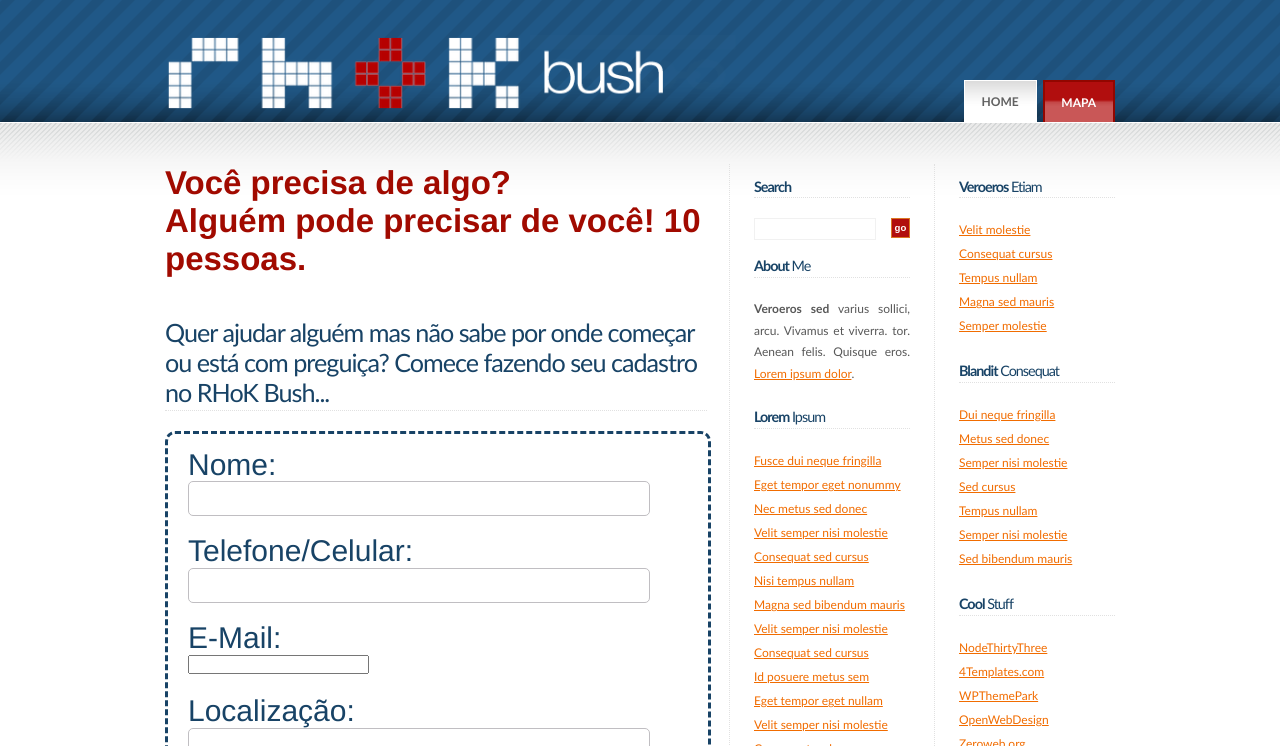
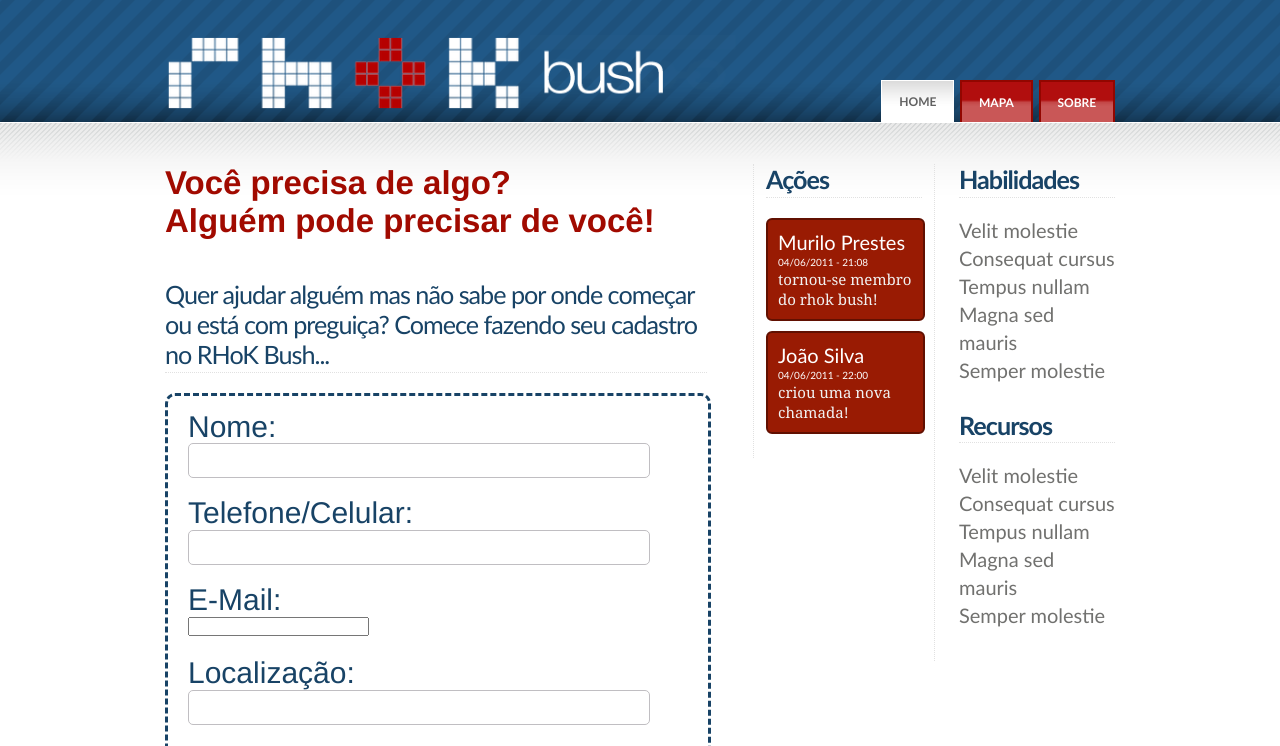
Before and after one commit to bgola/rhok-bush-appengine, a Python web app: template app/templates/index.html in a window 1280 px wide. Shown: the top 746 px of the page. Run offline with Jinja, Linux system fonts and the light colour scheme; the template is opened without the code that fills it: most values are stand-ins (such as "Sample title", 1, 10 or a date in 2020); form fields are guessed from the names that the template uses; some libraries are stand-ins or nearby versions.

Commit message:
merge layout novo

```diff
--- a/app/static/js/scripts.js
+++ b/app/static/js/scripts.js
@@ -1,18 +1,70 @@
 var d = document;
 
-function validate_form_register() {
-	var txtNome = d.getElementById('txtNome').value;
-	var txtEmail = d.getElementById('txtEmail').value;
-	var txtDDD = d.getElementById('txtDDD').value;
-	var txtTelefone = d.getElementById('txtTelefone').value;
+var geocoder;
+var map;
+var marker;
 
-	if (txtNome == "" || txtEmail == "" || txtDDD == "" || txtTelefone == "") {
-		d.getElementById('warning').style.visibility = "visible";
-		d.getElementById('warning').innerHTML = "Favor preencher todos os campos!";
+function initialize(){
+//MAP
+  var latlng = new google.maps.LatLng(41.659,-4.714);
+  var options = {
+    zoom: 16,
+    center: latlng,
+    mapTypeId: google.maps.MapTypeId.SATELLITE
+  };
 
-	}
-	else {
-		d.getElementById('formCadastro').submit();
-		d.getElementById('warning').style.visibility = "hidden";
-	}
+  map = new google.maps.Map(document.getElementById("mymap"), options);
+
+  //GEOCODER
+  geocoder = new google.maps.Geocoder();
+
+  marker = new google.maps.Marker({
+    map: map,
+    draggable: true
+  });
+
 }
+
+$(document).ready(function() {
+
+  initialize();
+
+  $(function() {
+    $("#endereco").autocomplete({
+      //This bit uses the geocoder to fetch address values
+      source: function(request, response) {
+        geocoder.geocode( {'address': request.term }, function(results, status) {
+          response($.map(results, function(item) {
+            return {
+              label:  item.formatted_address,
+              value: item.formatted_address,
+              latitude: item.geometry.location.lat(),
+              longitude: item.geometry.location.lng()
+            }
+          }));
+        })
+      },
+      //This bit is executed upon selection of an address
+      select: function(event, ui) {
+        $("#location").val(ui.item.latitude + ',' + ui.item.longitude);
+        var location = new google.maps.LatLng(ui.item.latitude, ui.item.longitude);
+        marker.setPosition(location);
+        map.setCenter(location);
+      }
+    });
+  });
+
+  //Add listener to marker for reverse geocoding
+  google.maps.event.addListener(marker, 'drag', function() {
+    geocoder.geocode({'latLng': marker.getPosition()}, function(results, status) {
+      if (status == google.maps.GeocoderStatus.OK) {
+        if (results[0]) {
+          $('#endereco').val(results[0].formatted_address);
+          $('#latitude').val(marker.getPosition().lat());
+          $('#longitude').val(marker.getPosition().lng());
+        }
+      }
+    });
+  });
+
+});
--- a/app/static/style_blue.css
+++ b/app/static/style_blue.css
@@ -58,20 +58,21 @@ margin-bottom: 1.5em;
 margin-top: 0.5em;
 }
 
-a
-{
-text-decoration: underline;
-color: #F16C00;
+a {
+	text-decoration:none;
 }
 
 a:hover
 {
-text-decoration: none;
+	text-decoration:none;
+
 }
-
+a:visited {
+	text-decoration:none;
+}
 ul.links
 {
-list-style: none;
+list-style:none;
 }
 
 ul.links li
@@ -316,7 +317,7 @@ input.text {
 #columnB_3columns {
 	width: 13.0em;
 	float: left;
-	padding: 0em 2em 0.5em 2em;
+	padding: 0em 1em 0em 1em;
 	border-left: dotted 1px #E1E1E1;
 }
 
@@ -326,7 +327,14 @@ input.text {
 	padding: 0em 0em 0.5em 2em;
 	border-left: dotted 1px #E1E1E1;
 }
-
+#columnC_3columns a {
+	color:#71716F;
+	font-size:20px;
+}
+#columnC_3columns a:hover {
+	color:#611001;
+	font-size:20px;
+}
 #primaryContent_2columns {
 	position: relative;
 	margin-right: 17em;
@@ -397,9 +405,9 @@ input.text {
 	width: 200px;
 }
 
-#map_canvas {
-	width: 450px;
-	height: 450px;
+#mymap {
+	width: 500px;
+	height: 500px;
 	margin-bottom: 15px;
 }
 #warning {
@@ -414,6 +422,26 @@ input.text {
 	text-align:center;
 	visibility:hidden;
 }
+#acoes li{
+	margin-top:10px;
+	list-style-type: none;
+	width:135px;
+	background-color:#991B03;
+	color:#FFF;
+	padding:10px;
+	-webkit-border-radius: 6px;
+	-moz-border-radius: 6px;
+	border-radius: 6px;
+	border:solid 2px #611001;
+}
+
+#acoes li a {
+	color:#F1F1F1;
+}
+#map_canvas {
+	width:770px;
+	height:500px;
+}
 .vermelho_grande {
 	font-family:Helvetica, Arial;
 	color:#A10A00;
@@ -424,3 +452,23 @@ input.text {
 	color:#184366;
 	font-family:Helvetica, Arial;
 }
+.label_acao {
+	font-size:20px;
+}
+.label_data_acao {
+	font-size:10px;
+	color:#FFF;
+}
+.label_descricao_acao {
+	font-family:Georgia;
+	font-size:15px;
+	//font-style:italic;
+	color:#F1F1F1;
+}
+.ui-autocomplete {
+    background-color: white;
+    width: 300px;
+    border: 1px solid #cfcfcf;
+    list-style-type: none;
+    padding-left: 0px;
+}
--- a/app/templates/index.html
+++ b/app/templates/index.html
@@ -2,52 +2,18 @@
 <html>
 	<head>
 		<meta http-equiv="content-type" content="text/html; charset=iso-8859-1" />
-		<title>rhok-bush: rede de voluntários online</title>
+		<title>Desconhecido</title>
 		<meta name="keywords" content="" />
 		<meta name="description" content="" />
-		<link rel="shortcut icon" href="favicon.ico" type="/static/image/vnd.microsoft.icon" />
+		<link rel="shortcut icon" href="favicon.ico" type="image/vnd.microsoft.icon" />
 		<link rel="stylesheet" type="text/css" title="Red" href="/static/style_blue.css" />
-		<script src="/js/form.js" type="text/javascript" charset="utf-8"></script>
-		<script src="/js/scripts.js" type="text/javascript" charset="utf-8"></script>
 		<script type="text/javascript" src="http://maps.google.com/maps/api/js?sensor=false"></script>
-		<script type="text/javascript">
-var map, actualMark;
-function initialize() {
-  var myLatlng = new google.maps.LatLng(-23.627619, -46.727772);
-  var myOptions = {
-    zoom: 13,
-    center: myLatlng,
-    mapTypeId: google.maps.MapTypeId.ROADMAP
-  }
-  map = new google.maps.Map(document.getElementById("map_canvas"), myOptions);
+		<script type="text/javascript" src="http://ajax.googleapis.com/ajax/libs/jquery/1.6.1/jquery.min.js"></script>
+		<script src="/static/js/jquery-ui-1.8.13.custom/js/jquery-ui-1.8.13.custom.min.js" type="text/javascript" charset="utf-8"></script>
+		<script src="/static/js/scripts.js" type="text/javascript" charset="utf-8"></script>
 
-  google.maps.event.addListener(map, 'click', function(event) {
-    placeMarker(event.latLng);
-  });
-}
-
-function placeMarker(location) {
-  if (actualMark) {
-    actualMark.setMap(null);
-  }
-
-  var clickedLocation = new google.maps.LatLng(location);
-  var marker = new google.maps.Marker({
-      position: location,
-      map: map
-  });
-
-  map.setCenter(location);
-
-  actualMark = marker;
-
-  where = document.getElementById("location");
-  position = actualMark.getPosition();
-  where.value = position.lat() + "," + position.lng();
-}
-		</script>
 	</head>
-	<body onload="initialize()">
+	<body>
 		<div id="header">
 
 			<div id="header_inner" class="fixed">
@@ -58,8 +24,9 @@ function placeMarker(location) {
 
 				<div id="menu">
 					<ul id="tabs">
-						<li><a href="#" class="active">HOME</a></li>
-						<li><a href="#">MAPA</a></li>
+						<li><a href="index.html" class="active">HOME</a></li>
+						<li><a href="mapa.html">MAPA</a></li>
+						<li><a href="#">SOBRE</a></li>
 					</ul>
 				</div>
 
@@ -76,7 +43,7 @@ function placeMarker(location) {
 
 						<label class="vermelho_grande" style="font-weight:bold;">
 							Você precisa de algo?<br>
-							Alguém pode precisar de você! {{ c }} pessoas.
+							Alguém pode precisar de você!
 						</label>
 						<p>
 
@@ -129,13 +96,16 @@ function placeMarker(location) {
 									{% endfor %}
 									     </ul>
 									{% endif %}
-									{{ form.location }}
+									<input name="endereco" id="endereco" type="text" value="" />
+									<input name="location" id="location" type="hidden" />
+
 								</p>
-								<div id="map_canvas"></div>
+								<div id="mymap"></div>
 								<p>
 									<input type="submit" value="Cadastrar" />
 								</p>
 							</form>
+
 						</div>
 					</div>
 
@@ -145,41 +115,30 @@ function placeMarker(location) {
 
 					<div id="columnB_3columns">
 
-						<h4><span>Search</span></h4>
+						<h3><span>Ações</span></h3>
+						<ul id="acoes">
+							<li>
+								<label class="label_acao">Murilo Prestes</label><br>
+								<label class="label_data_acao">04/06/2011 - 21:08</label>
+								<br>
+								<label class="label_descricao_acao"><a href="#">tornou-se membro do rhok bush!</a></label>
 
-						<form method="post" action="">
-						<div id="search">
-							<input type="text" class="text" name="keywords" />
-							<input type="submit" class="button" value="Go" />
-							<br class="clear" />
-						</div>
-						</form>
+							</li>
+							<li>
+								<label class="label_acao">João Silva</label><br>
+								<label class="label_data_acao">04/06/2011 - 22:00</label>
+								<br>
+								<label class="label_descricao_acao"><a href="#">criou uma nova chamada!</a></label>
 
-						<h4><span>About</span> Me</h4>
-						<p><strong>Veroeros sed</strong> varius sollici, arcu. Vivamus et viverra. tor. Aenean felis. Quisque eros. <a href="#">Lorem ipsum dolor</a>.</p>
+							</li>
+						</ul>
 
-						<h4><span>Lorem</span> Ipsum</h4>
-						<ul class="links">
-						<li class="first"><a href="#">Fusce dui neque fringilla</a></li>
-						<li><a href="#">Eget tempor eget nonummy</a></li>
-						<li><a href="#">Nec metus sed donec</a></li>
-						<li><a href="#">Velit semper nisi molestie</a></li>
-						<li><a href="#">Consequat sed cursus</a></li>
-						<li><a href="#">Nisi tempus nullam</a></li>
-						<li><a href="#">Magna sed bibendum mauris</a></li>
-						<li><a href="#">Velit semper nisi molestie</a></li>
-						<li><a href="#">Consequat sed cursus</a></li>
-						<li><a href="#">Id posuere metus sem</a></li>
-						<li><a href="#">Eget tempor eget nullam</a></li>
-						<li><a href="#">Velit semper nisi molestie</a></li>
-						<li><a href="#">Consequat sed cursus</a></li>
-						</ul>
 
 					</div>
 
 					<div id="columnC_3columns">
 
-						<h4><span>Veroeros</span> Etiam</h4>
+						<h3><span>Habilidades</span></h3>
 						<ul class="links">
 						<li class="first"><a href="#">Velit molestie</a></li>
 						<li><a href="#">Consequat cursus</a></li>
@@ -188,26 +147,14 @@ function placeMarker(location) {
 						<li><a href="#">Semper molestie</a></li>
 						</ul>
 
-						<h4><span>Blandit</span> Consequat</h4>
+						<h3><span>Recursos</span></h3>
 						<ul class="links">
-						<li class="first"><a href="#">Dui neque fringilla</a></li>
-						<li><a href="#">Metus sed donec</a></li>
-						<li><a href="#">Semper nisi molestie</a></li>
-						<li><a href="#">Sed cursus</a></li>
+						<li class="first"><a href="#">Velit molestie</a></li>
+						<li><a href="#">Consequat cursus</a></li>
 						<li><a href="#">Tempus nullam</a></li>
-						<li><a href="#">Semper nisi molestie</a></li>
-						<li><a href="#">Sed bibendum mauris</a></li>
+						<li><a href="#">Magna sed mauris</a></li>
+						<li><a href="#">Semper molestie</a></li>
 						</ul>
-
-						<h4><span>Cool</span> Stuff</h4>
-						<ul class="links">
-						<li class="first"><a href="http://www.nodethirtythree.com/">NodeThirtyThree</a></li>
-						<li><a href="http://www.4templates.com/?aff=n33">4Templates.com</a></li>
-						<li><a href="http://www.wpthemepark.com/">WPThemePark</a></li>
-						<li><a href="http://www.openwebdesign.org/userinfo.phtml?user=node33">OpenWebDesign</a></li>
-						<li><a href="http://www.zeroweb.org/">Zeroweb.org</a></li>
-						</ul>
-
 					</div>
 
 				</div>
@@ -219,7 +166,7 @@ function placeMarker(location) {
 		</div>
 
 		<div id="footer" class="fixed">
-			Copyright &copy; 2006 Your Website. All rights reserved. Design by <a href="http://www.nodethirtythree.com/">NodeThirtyThree Design</a>.
+			Random Hacks of Kindness São Paulo
 		</div>
 	</body>
 </html>
```
Also changed, not shown: app/templates/mapa.html (added, +80 -0 lines).
